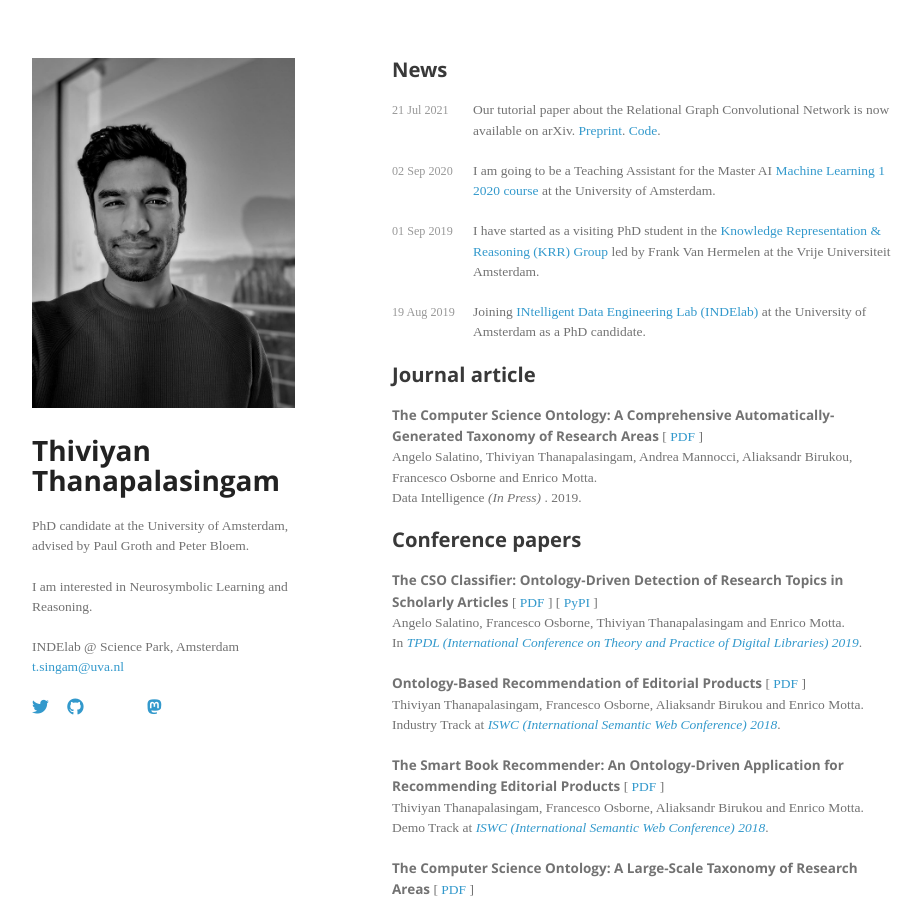
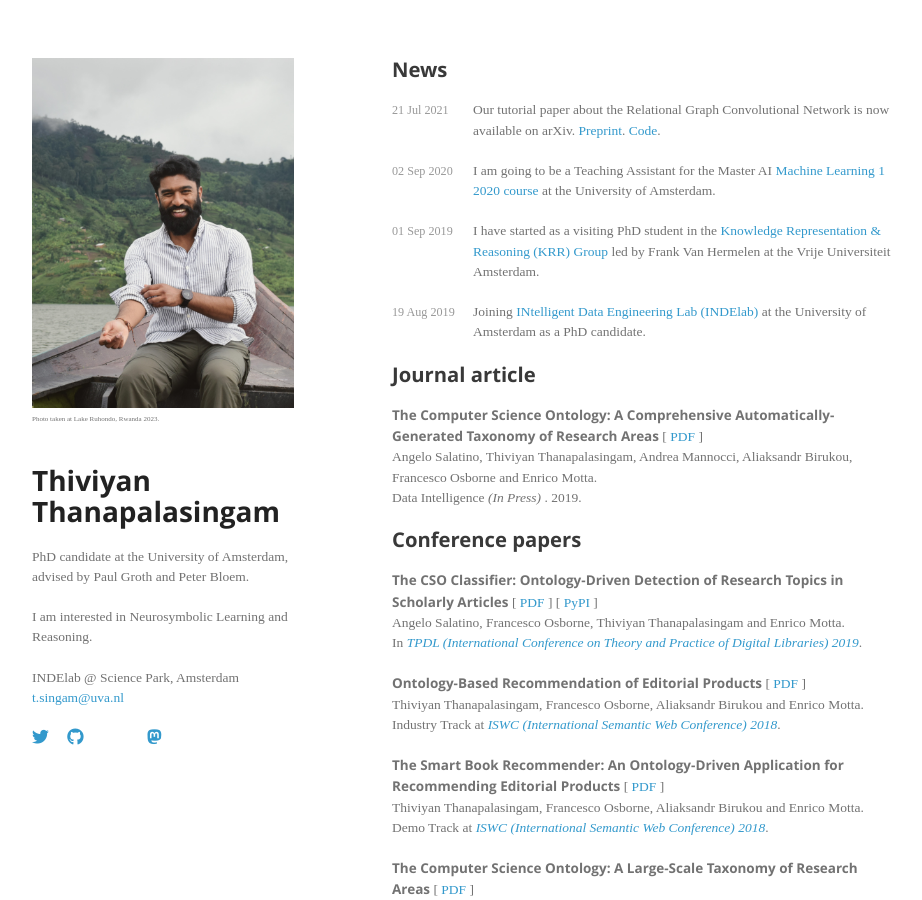
Before and after one commit to thiviyanT/website, a Jekyll site: the page built from index.html, in a window 1280 px wide and 900 px high. Shown: the whole window, without its empty margins (178-1100 px from the left). Built offline with Jekyll 4.4.1, drawn with Linux system fonts in a browser that asks for light colours; nearby versions of some CDN libraries; some web fonts are replaced; the list of posts is cut into pages by our own code; a style sheet for code colours, icons or effects is not loaded.

Commit message:
Update header.html

```diff
--- a/_includes/header.html
+++ b/_includes/header.html
@@ -1,5 +1,7 @@
 <header>
-    <img src="/assets/images/3641.jpg" height="350" alt="Thiviyan Thanapalasingam"><br><br>
+    <img src="/assets/images/DSC_7389.JPG" height="350" alt="Thiviyan Thanapalasingam">
+    <p style="font-size: 7px;">Photo taken at Lake Ruhondo, Rwanda 2023.</p>
+    <br>
     <h1>Thiviyan Thanapalasingam</h1>
     <p>PhD candidate at the University of Amsterdam, advised by Paul Groth and Peter Bloem.</p>
     <p>I am interested in Neurosymbolic Learning and Reasoning.</p>
```
